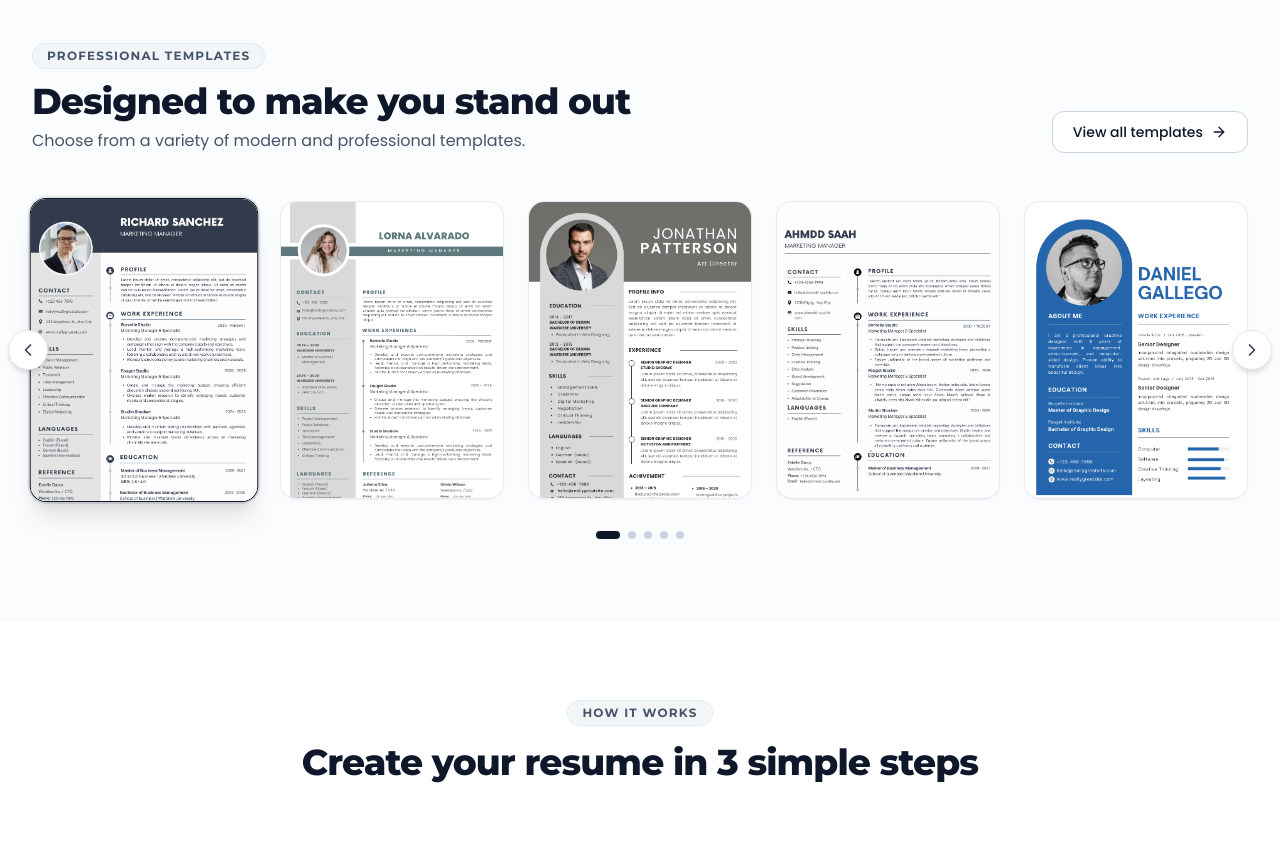
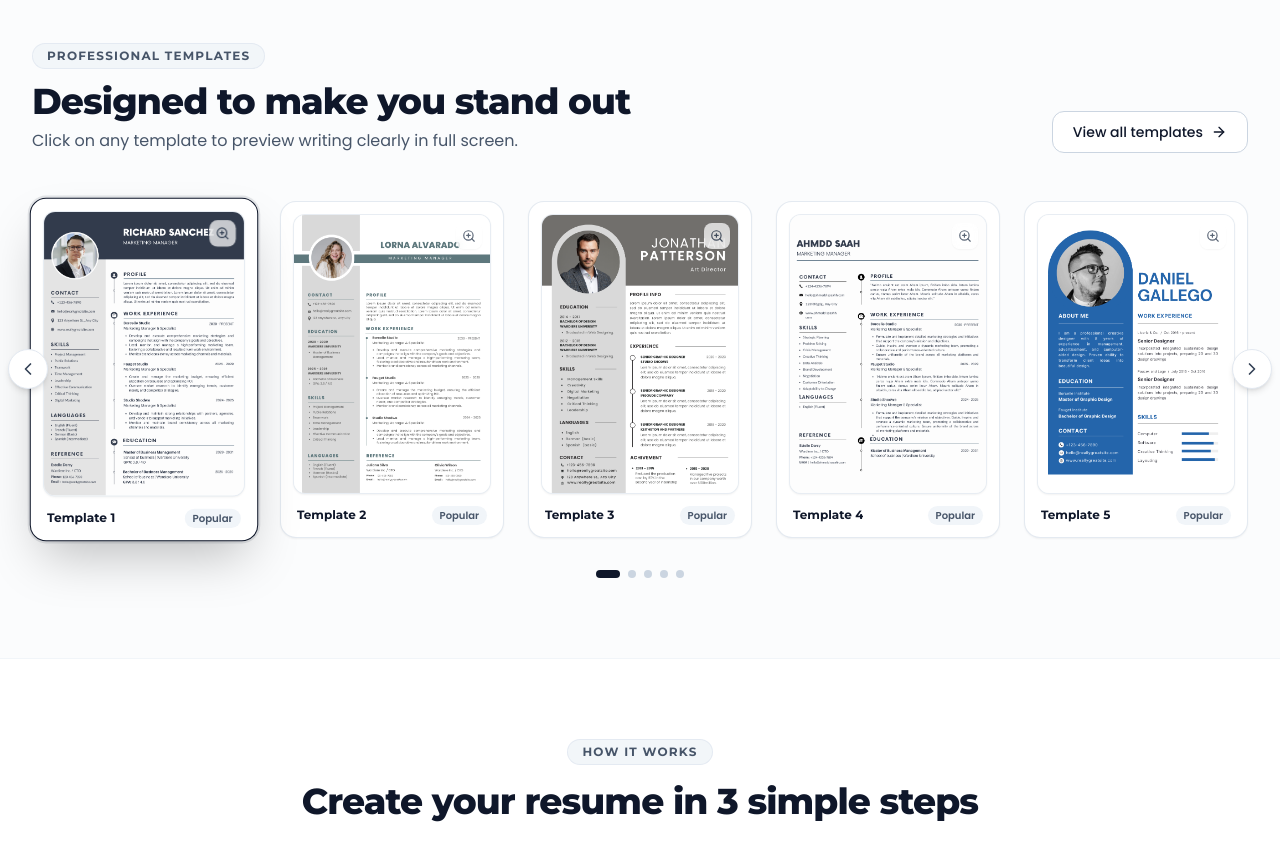
Before and after one commit to KhawajaIdrees/Recruma, a Next.js app: page / in a window 1280 px wide. Shown: the part 1500-2366 px from the top of the page. Built offline with nearby package versions, Linux system fonts and the light colour scheme.

Commit message:
clear template images

```diff
--- a/src/app/page.tsx
+++ b/src/app/page.tsx
@@ -19,20 +19,25 @@ import {
   Award,
   Star,
   FileText,
-  Mail
+  Mail,
+  Eye,
+  X,
+  Zap,
+  ZoomIn
 } from "lucide-react";
 
 export default function Home() {
   const router = useRouter();
   const [activeTemplateIndex, setActiveTemplateIndex] = useState(0);
+  const [selectedTemplate, setSelectedTemplate] = useState<{ id: number; name: string; title: string; image: string } | null>(null);
   const [emailInput, setEmailInput] = useState("");
 
   const templates = [
-    { id: 1, name: "Template 1", image: "/template1.png" },
-    { id: 2, name: "Template 2", image: "/template2.png" },
-    { id: 3, name: "Template 3", image: "/template3.png" },
-    { id: 4, name: "Template 4", image: "/template4.png" },
-    { id: 5, name: "Template 5", image: "/template5.png" },
+    { id: 1, name: "Template 1", title: "Richard Sanchez - Executive", image: "/template1.png" },
+    { id: 2, name: "Template 2", title: "Lorna Alvarado - Minimalist", image: "/template2.png" },
+    { id: 3, name: "Template 3", title: "Jonathan Patterson - Corporate", image: "/template3.png" },
+    { id: 4, name: "Template 4", title: "Ahmed Saah - Modern", image: "/template4.png" },
+    { id: 5, name: "Template 5", title: "Daniel Gallego - Creative", image: "/template5.png" },
   ];
 
   const handlePrevTemplate = () => {
@@ -152,7 +157,7 @@ export default function Home() {
                   Designed to make you stand out
                 </h2>
                 <p className="text-slate-600 text-sm sm:text-base">
-                  Choose from a variety of modern and professional templates.
+                  Click on any template to preview writing clearly in full screen.
                 </p>
               </div>
 
@@ -178,29 +183,70 @@ export default function Home() {
               </button>
 
               {/* Templates Showcase Grid/Row */}
-              <div className="grid grid-cols-1 sm:grid-cols-2 md:grid-cols-3 lg:grid-cols-5 gap-6">
+              <div className="grid grid-cols-2 sm:grid-cols-3 lg:grid-cols-5 gap-4 sm:gap-6">
                 {templates.map((tpl, idx) => (
                   <div
                     key={tpl.id}
-                    onClick={() => handleUseTemplate(tpl.id)}
-                    className={`bg-white rounded-2xl border transition-all duration-300 overflow-hidden cursor-pointer group/card flex flex-col ${
+                    className={`bg-white rounded-2xl border transition-all duration-300 cursor-pointer group/card flex flex-col p-2.5 sm:p-3 ${
                       idx === activeTemplateIndex
-                        ? "border-slate-900 ring-2 ring-slate-900/10 shadow-xl scale-[1.02]"
-                        : "border-slate-200/80 shadow-sm hover:shadow-lg hover:border-slate-400"
+                        ? "border-slate-900 ring-2 ring-slate-900/10 shadow-2xl scale-[1.02]"
+                        : "border-slate-200/90 shadow-sm hover:shadow-xl hover:border-slate-400"
                     }`}
                   >
-                    {/* Thumbnail Image Container */}
-                    <div className="relative aspect-[3/4] bg-slate-100 overflow-hidden">
+                    {/* Thumbnail Image Frame (A4 Aspect Ratio: 1 / 1.414) */}
+                    <div
+                      onClick={() => setSelectedTemplate(tpl)}
+                      className="relative aspect-[1/1.414] bg-slate-50 rounded-xl overflow-hidden border border-slate-200/70 shadow-sm flex items-center justify-center group/zoom"
+                    >
                       <img
                         src={tpl.image}
                         alt={tpl.name}
-                        className="w-full h-full object-cover object-top group-hover/card:scale-105 transition-transform duration-500"
+                        className="w-full h-full object-cover object-top origin-top group-hover/card:scale-125 transition-transform duration-500 ease-out"
+                        style={{ imageRendering: 'high-quality' }}
+                        loading="eager"
                       />
-                      <div className="absolute inset-0 bg-slate-900/40 opacity-0 group-hover/card:opacity-100 transition-opacity flex items-center justify-center p-4">
-                        <span className="bg-white text-slate-900 text-xs font-bold px-4 py-2 rounded-lg shadow-md font-montserrat">
-                          Use Template
-                        </span>
+
+                      {/* Hover Overlay with Action Buttons */}
+                      <div className="absolute inset-0 bg-slate-900/50 opacity-0 group-hover/card:opacity-100 transition-opacity duration-200 flex flex-col items-center justify-center gap-2.5 p-3 backdrop-blur-[2px]">
+                        <button
+                          type="button"
+                          onClick={(e) => {
+                            e.stopPropagation();
+                            setSelectedTemplate(tpl);
+                          }}
+                          className="w-full bg-white text-slate-900 text-xs font-bold py-2 px-3 rounded-xl shadow-md hover:bg-slate-100 transition-colors flex items-center justify-center gap-1.5 font-montserrat"
+                        >
+                          <Eye className="w-3.5 h-3.5" />
+                          <span>Preview writing</span>
+                        </button>
+
+                        <button
+                          type="button"
+                          onClick={(e) => {
+                            e.stopPropagation();
+                            handleUseTemplate(tpl.id);
+                          }}
+                          className="w-full bg-[#0f172a] text-white text-xs font-bold py-2 px-3 rounded-xl shadow-md hover:bg-slate-800 transition-colors flex items-center justify-center gap-1.5 font-montserrat"
+                        >
+                          <Zap className="w-3.5 h-3.5" />
+                          <span>Use Template</span>
+                        </button>
                       </div>
+
+                      {/* Top right quick zoom badge */}
+                      <div className="absolute top-2 right-2 bg-white/90 backdrop-blur-sm p-1.5 rounded-lg text-slate-700 shadow-sm opacity-80 group-hover/card:opacity-0 transition-opacity">
+                        <ZoomIn className="w-3.5 h-3.5" />
+                      </div>
+                    </div>
+
+                    {/* Template Title & Label */}
+                    <div className="pt-3 px-1 flex items-center justify-between">
+                      <span className="text-xs font-bold text-slate-900 font-montserrat truncate">
+                        {tpl.name}
+                      </span>
+                      <span className="text-[10px] font-semibold text-slate-600 bg-slate-100 px-2 py-0.5 rounded-full">
+                        Popular
+                      </span>
                     </div>
                   </div>
                 ))}
@@ -232,6 +278,94 @@ export default function Home() {
 
           </div>
         </section>
+
+        {/* ---------------------------------------------------- */}
+        {/* LIGHTBOX PREVIEW MODAL FOR CRYSTAL CLEAR WRITING */}
+        {/* ---------------------------------------------------- */}
+        {selectedTemplate && (
+          <div
+            className="fixed inset-0 z-50 bg-slate-950/80 backdrop-blur-md flex items-center justify-center p-4 sm:p-6 overflow-y-auto"
+            onClick={() => setSelectedTemplate(null)}
+          >
+            <div
+              className="bg-white rounded-3xl max-w-4xl w-full max-h-[90vh] flex flex-col shadow-2xl border border-slate-200 overflow-hidden relative animate-scale-in"
+              onClick={(e) => e.stopPropagation()}
+            >
+              {/* Modal Header */}
+              <div className="px-6 py-4 border-b border-slate-200 flex items-center justify-between bg-white shrink-0">
+                <div className="flex items-center gap-3">
+                  <div className="p-2 bg-slate-100 rounded-xl text-slate-800">
+                    <FileText className="w-5 h-5" />
+                  </div>
+                  <div>
+                    <h3 className="text-lg font-extrabold text-slate-900 font-montserrat">
+                      {selectedTemplate.title}
+                    </h3>
+                    <p className="text-xs text-slate-500 font-poppins">
+                      Full High-Resolution Readable Preview
+                    </p>
+                  </div>
+                </div>
+
+                <div className="flex items-center gap-3">
+                  <button
+                    onClick={() => handleUseTemplate(selectedTemplate.id)}
+                    className="bg-[#0f172a] text-white px-5 py-2 rounded-xl text-xs sm:text-sm font-bold hover:bg-slate-800 transition-colors flex items-center gap-2 font-montserrat shadow-sm"
+                  >
+                    <Zap className="w-4 h-4 text-amber-400" />
+                    <span>Use This Template</span>
+                  </button>
+
+                  <button
+                    onClick={() => setSelectedTemplate(null)}
+                    className="p-2 text-slate-500 hover:text-slate-900 hover:bg-slate-100 rounded-xl transition-colors"
+                    aria-label="Close modal"
+                  >
+                    <X className="w-6 h-6" />
+                  </button>
+                </div>
+              </div>
+
+              {/* Modal Image Body (Full high clarity view) */}
+              <div className="p-6 overflow-y-auto flex justify-center bg-slate-100/60 max-h-[calc(90vh-140px)]">
+                <div className="bg-white p-2 rounded-2xl shadow-xl border border-slate-200 max-w-2xl w-full">
+                  <img
+                    src={selectedTemplate.image}
+                    alt={selectedTemplate.title}
+                    className="w-full h-auto object-contain rounded-xl"
+                    style={{ imageRendering: 'high-quality' }}
+                  />
+                </div>
+              </div>
+
+              {/* Modal Footer */}
+              <div className="px-6 py-3.5 bg-slate-50 border-t border-slate-200 flex items-center justify-between shrink-0 text-xs text-slate-600">
+                <span>ATS-Friendly & Fully Customizable</span>
+                <div className="flex items-center gap-2">
+                  <button
+                    onClick={() => {
+                      const prevIdx = (selectedTemplate.id - 2 + templates.length) % templates.length;
+                      setSelectedTemplate(templates[prevIdx]);
+                    }}
+                    className="px-3 py-1.5 border border-slate-300 rounded-lg hover:bg-white transition-colors"
+                  >
+                    ← Previous
+                  </button>
+                  <button
+                    onClick={() => {
+                      const nextIdx = selectedTemplate.id % templates.length;
+                      setSelectedTemplate(templates[nextIdx]);
+                    }}
+                    className="px-3 py-1.5 border border-slate-300 rounded-lg hover:bg-white transition-colors"
+                  >
+                    Next →
+                  </button>
+                </div>
+              </div>
+
+            </div>
+          </div>
+        )}
 
 
         {/* ---------------------------------------------------- */}
```
